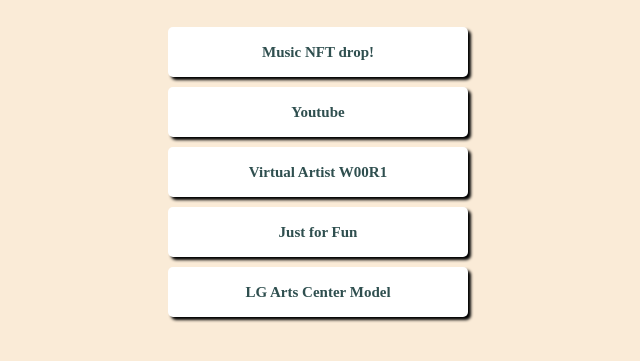
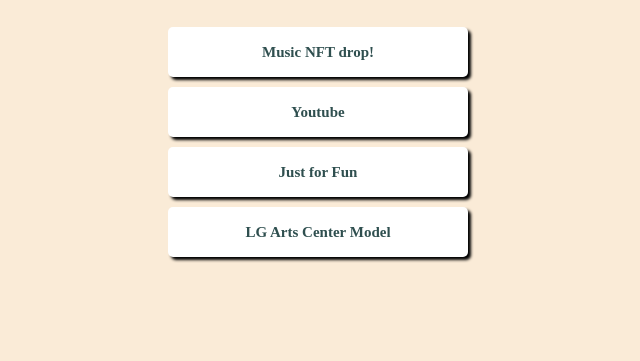
Before and after one commit to jooheehi/mypage, a plain HTML site: page index.html in a window 1280 px wide. Shown: the part 257-618 px from the top of the page, without its empty margins (322-962 px from the left). Drawn offline with Linux system fonts and the light colour scheme; a web font is replaced by a local one.

Commit message:
Update index.html

```diff
--- a/index.html
+++ b/index.html
@@ -80,7 +80,6 @@
             <p class="sub"> Singer-Songwriter Z:E </p>
             <a target="_blank" href="https://3pm-web-mono-music-mwqm4xjzs-3pm.vercel.app/ko/collection/Z_E">Music NFT drop!</a>
             <a target="_blank" href="https://www.youtube.com/@ze9777">Youtube</a>
-            <a target="_blank" href="https://www.instagram.com/01we_1/?igshid=NTdlMDg3MTY%3D">Virtual Artist W00R1</a>
             <a target="_blank" href="https://www.instagram.com/joohisplace/?igshid=NTdlMDg3MTY%3D">Just for Fun</a>
             <a target="_blank" href="https://www.youtube.com/watch?v=eJaQV-EXNGk&t=1s">LG Arts Center Model</a>
         </div>
```
